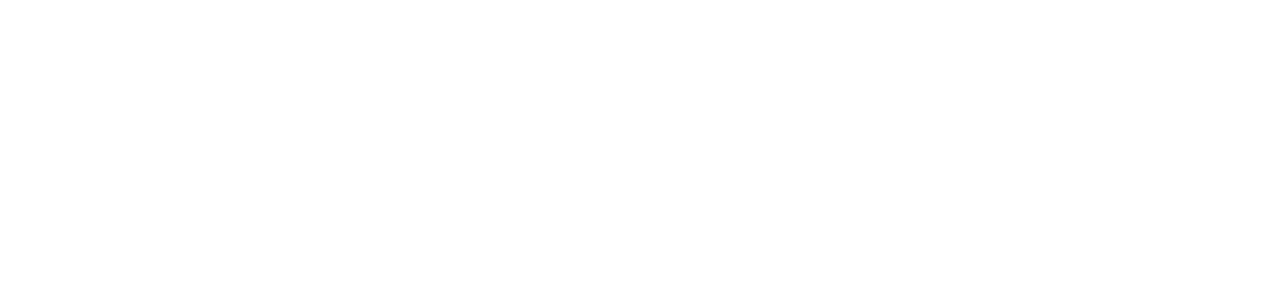
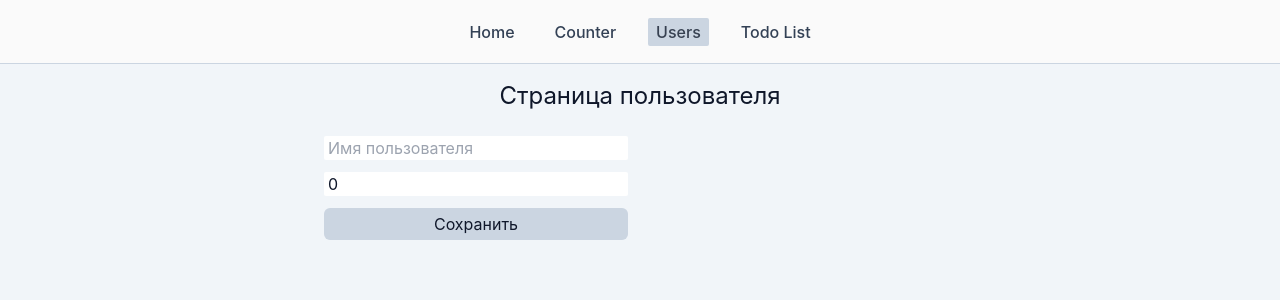
Before and after one commit to y2kovonly/front26-1-redux, a React (Vite) app: page /users in a window 1280 px wide. Before the commit this address had no page. Shown: the top 300 px of the page. Built offline with nearby package versions, Linux system fonts and the light colour scheme.

Commit message:
Доделал стилизацию таблицы и форм

```diff
--- a/src/App.jsx
+++ b/src/App.jsx
@@ -3,6 +3,7 @@ import { Routes, Route } from 'react-router-dom'
 import Layout from './components/Layout'
 import CounterPage from './pages/CounterPage'
 import TodoListPage from './pages/TodoListPage'
+import UserPage from './pages/UserPage'
 
 
 function App() {
@@ -11,8 +12,9 @@ function App() {
     <>
       <Routes>
         <Route path="/" element={<Layout />}>
-          <Route index element={<h1>Home</h1>} />
+          <Route index element={<h2>Home</h2>} />
           <Route path="counter" element={<CounterPage />} />
+          <Route path="users" element={<UserPage />} />
           <Route path="todos" element={<TodoListPage />} />
         </Route>
       </Routes>
--- a/src/components/Navbar.jsx
+++ b/src/components/Navbar.jsx
@@ -17,6 +17,9 @@ const Navbar = () => {
           <NavLink to="/counter" className={activeLinkClass}>Counter</NavLink>
         </li>
         <li>
+          <NavLink to="/users" className={activeLinkClass}>Users</NavLink>
+        </li>
+        <li>
           <NavLink to="/todos" className={activeLinkClass}>Todo List</NavLink>
         </li>
       </ul>
--- a/src/components/Table.jsx
+++ b/src/components/Table.jsx
@@ -1,12 +1,18 @@
 
 const Table = (props) => {
   return (
-    <table className="w-full text-sm text-left text-gray-table-auto border-collapse">
+    <table className="w-full text-sm text-left text-gray-table-auto border-collapse border-spacing-2">
       <tbody>
         {props.items.map((item) => (
-          <tr key={item.id} className="border border-solid border-slate-400">
-            <td>{item.id}</td>
-            <td>{item.name}</td>
+          <tr key={item.id} className="bg-white rounded-md text-center border-8 border-solid border-slate-100 hover:bg-slate-200">
+            <td className="py-1"><input type="checkbox" className="default:ring-2 checked:bg-green" /></td>
+            <td className="py-1">{item.id}</td>
+            <td className="py-1">{item.name}</td>
+            <td>
+              <button
+                className='border border-red-300 text-red-500 px-2 rounded-sm'
+              >&#128465;</button>
+            </td>
           </tr>
         ))}
       </tbody>
--- a/src/pages/CounterPage.jsx
+++ b/src/pages/CounterPage.jsx
@@ -1,9 +1,9 @@
 
 const CounterPage = () => {
   return (
-    <div className="w-full h-screen flex flex-col justify-center gap-2">
-      <span className="w-full">Счетчик</span>
-      <div className="w-full flex justify-center items-start gap-4">
+    <div className="w-full flex flex-col justify-center gap-3">
+      <span className='text-2xl col-span-full'>Счетчик</span>
+      <div className="w-full flex justify-center items-center gap-4">
         <button className="w-8 bg-slate-300 px-2 py-1 rounded-md">-</button>
         <span>0</span>
         <button className="w-8 bg-slate-300 px-2 py-1 rounded-md">+</button>
--- a/src/pages/TodoListPage.jsx
+++ b/src/pages/TodoListPage.jsx
@@ -10,8 +10,8 @@ const items = [
 
 const TodoListPage = () => {
   return (
-    <div>
-      Список дел
+    <div className="w-full flex flex-col justify-center gap-4">
+      <span className='text-2xl col-span-full'>Список дел</span>
       <Form />
       <Table items={items}/>
     </div>
--- /dev/null
+++ b/src/pages/UserPage.jsx
@@ -0,0 +1,54 @@
+import { useState } from 'react';
+
+
+const UserPage = () => {
+  const [name, setName] = useState('');
+  const [age, setAge] = useState(0);
+
+  const handleSubmit = (e) => {
+    e.preventDefault();
+    if (name.trim() === '' || age < 1) return;
+
+    //
+    setName('');
+    setAge(0);
+  }
+
+
+  return (
+    <div className='grid grid-cols-2 gap-6'>
+      <span className='text-2xl col-span-full'>Страница пользователя</span>
+      <form
+        onSubmit={handleSubmit}
+        className="w-full col-span-full md:col-start-1 md:col-end-2 flex flex-col justify-center gap-3">
+        <input
+          type="text"
+          className='rounded-sm px-1'
+          placeholder='Имя пользователя'
+          value={name}
+          onChange={(e) => setName(e.target.value)}
+        />
+        <input
+          type="number"
+          className='rounded-sm px-1'
+          placeholder='Возраст'
+          value={age}
+          onChange={(e) => setAge(Number(e.target.value))}
+        />
+        <button
+          type="submit"
+          className='bg-slate-300 px-2 py-1 rounded-md'>Сохранить</button>
+      </form>
+      <div className='col-span-full md:col-start-2 md:col-end-3'>
+        {name && age && (
+          <>
+            <span className='w-full inline-block'>Имя: </span>
+            <span className='w-full inline-block'>Возраст: </span>
+          </>
+        )}
+      </div>
+    </div>
+  )
+}
+
+export default UserPage
```
